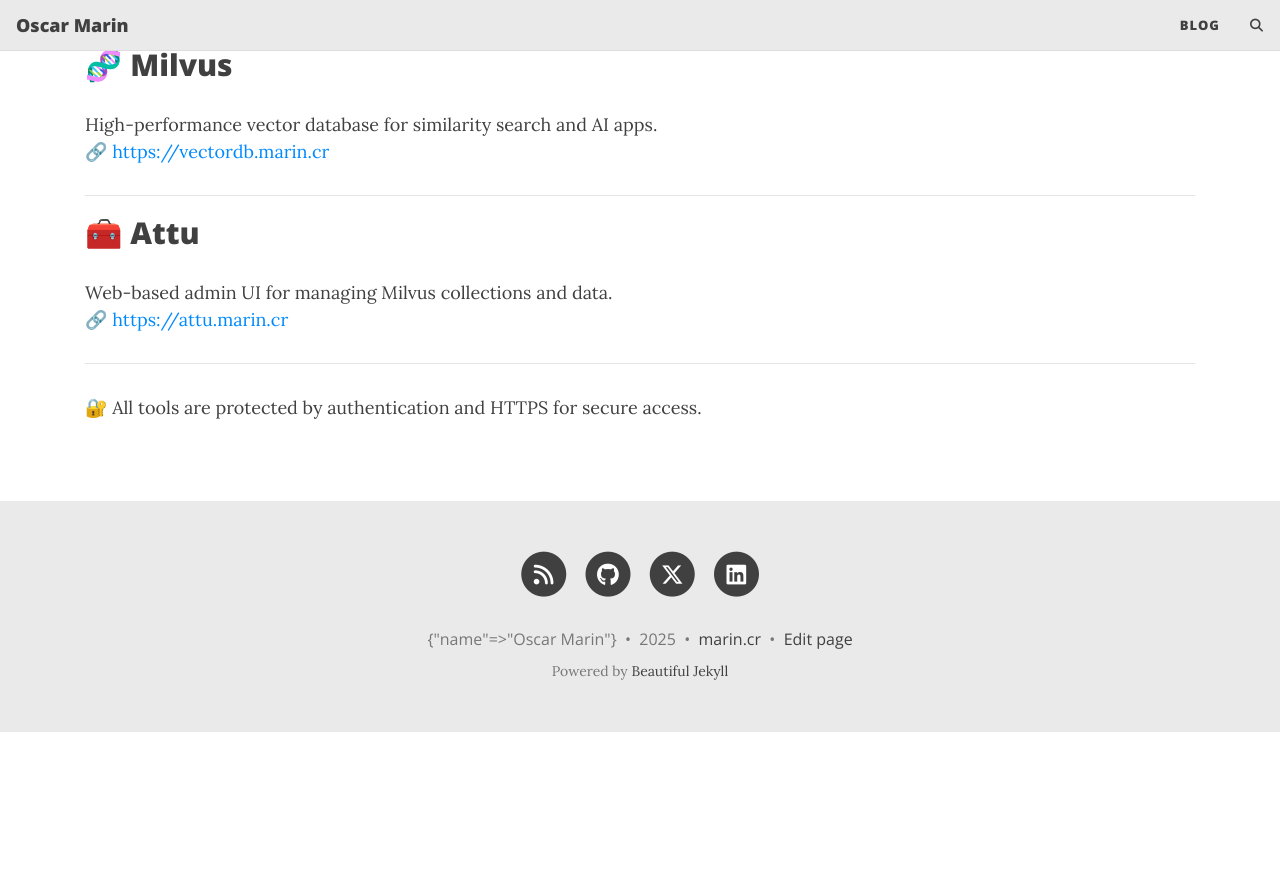
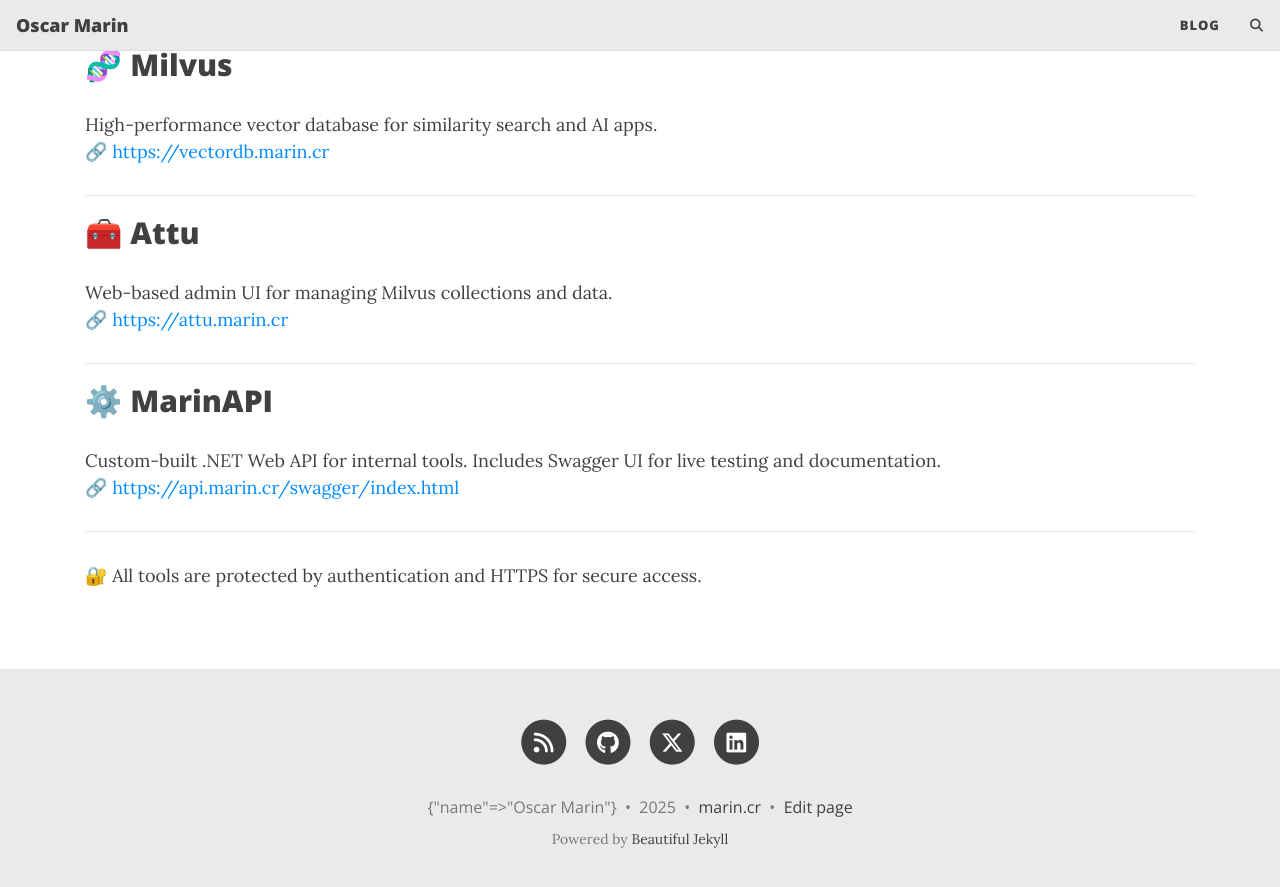
Before and after one commit to marinoscar/marinoscar.github.io, a Jekyll site: the page built from server/index.md, in a window 1280 px wide and 900 px high, scrolled down 1305 px. Shown: the top 887 px of the window. Built offline with Jekyll 4.4.1, drawn with Linux system fonts in a browser that asks for light colours; comment, search, counter and statistics services are not loaded; before the commit the page ends 2037 px from its top, so only the background shows below that.

Commit message:
Update index.md

```diff
--- a/server/index.md
+++ b/server/index.md
@@ -58,4 +58,10 @@
 
 ---
 
+## ⚙️ MarinAPI
+Custom-built .NET Web API for internal tools. Includes Swagger UI for live testing and documentation.
+🔗 [https://api.marin.cr/swagger/index.html](https://api.marin.cr/swagger/index.html)
+
+---
+
 🔐 All tools are protected by authentication and HTTPS for secure access.
```
